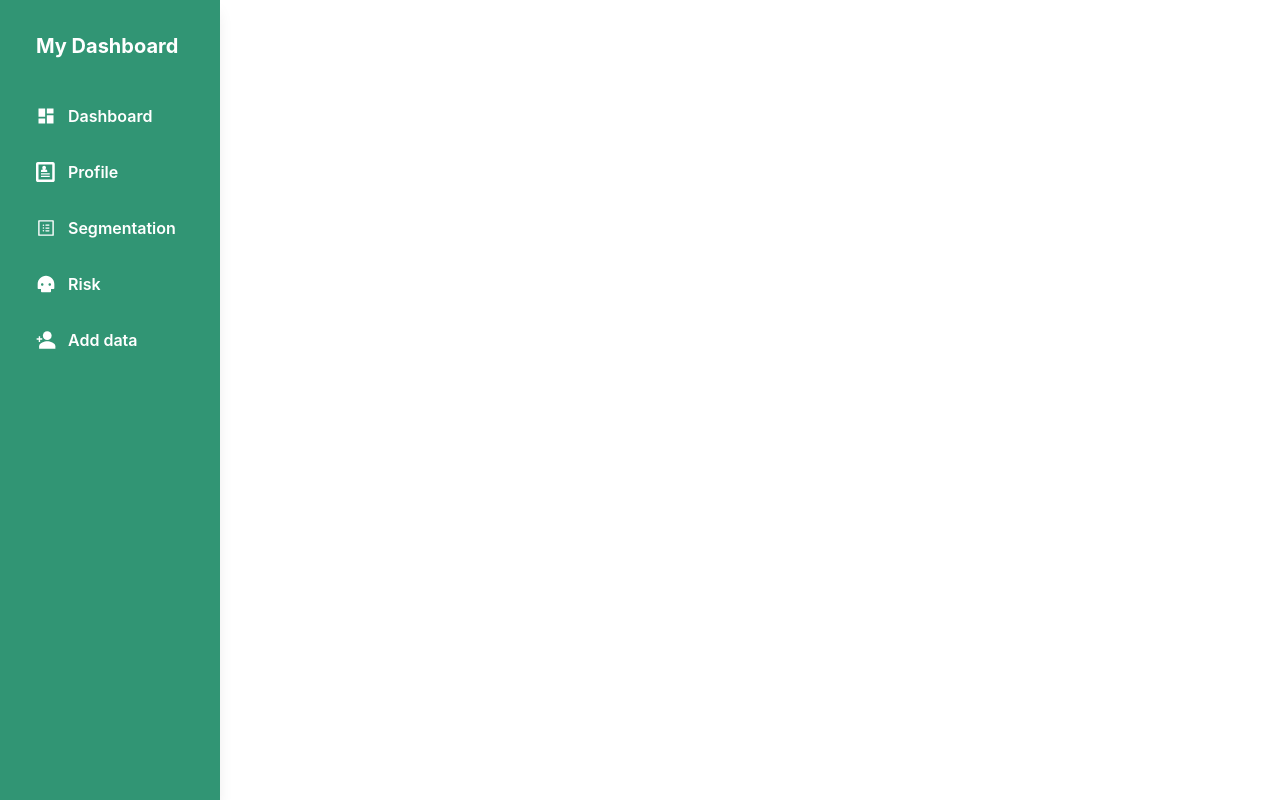
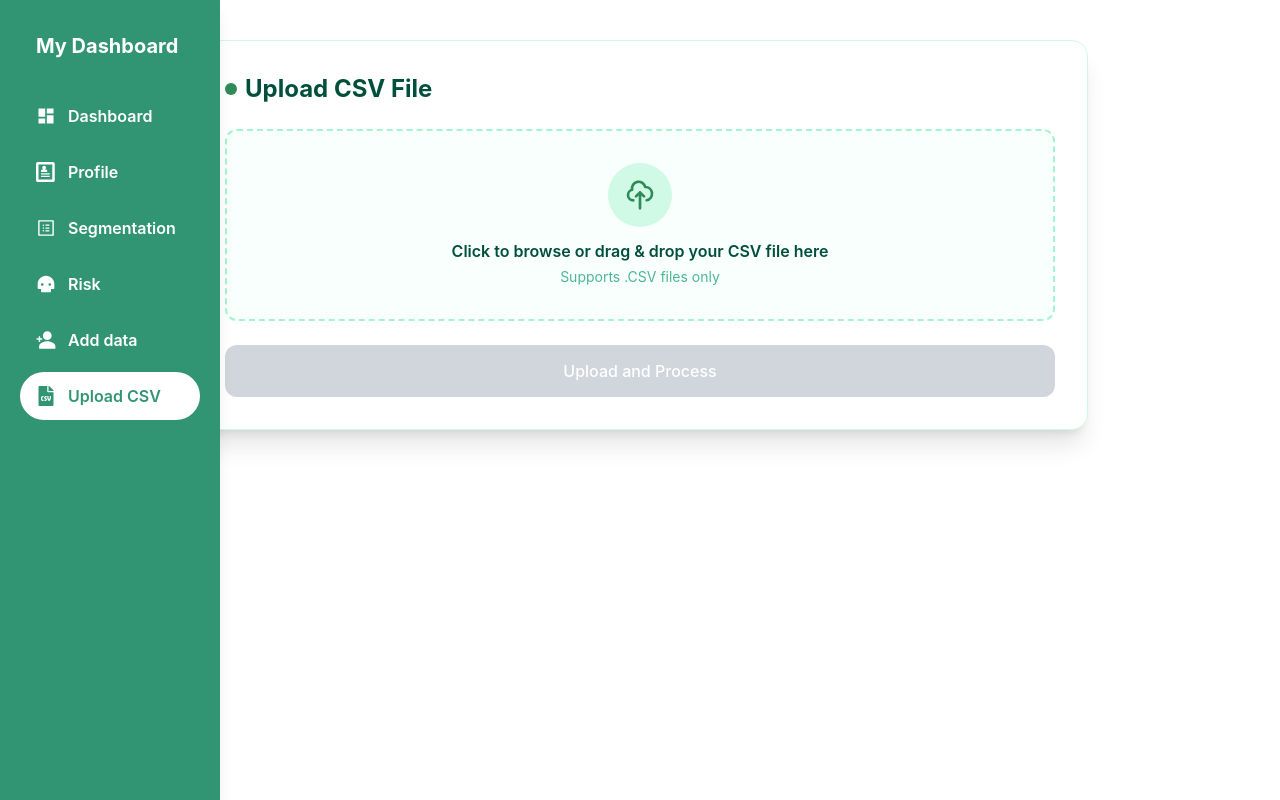
Before and after one commit to kauramadhav50/debugthugs, a React (Vite) app in the folder frontend/: page /csv in a window 1280 px wide. Built offline with nearby package versions, Linux system fonts and the light colour scheme.

Commit message:
Add new feature

```diff
--- a/frontend/src/components/Sidebar.jsx
+++ b/frontend/src/components/Sidebar.jsx
@@ -5,6 +5,7 @@ import { ImProfile } from "react-icons/im";
 import { AiOutlineProfile } from "react-icons/ai";
 import { RiSkullFill } from "react-icons/ri";
 import { IoPersonAddSharp } from "react-icons/io5";
+import { FaFileCsv } from "react-icons/fa";
 
 function Sidebar() {
   const [isOpen, setIsOpen] = useState(false);
@@ -22,6 +23,11 @@ function Sidebar() {
       name: "Add data",
       path: "/form",
       icon: IoPersonAddSharp,
+    },
+    {
+      name: "Upload CSV",
+      path: "/csv",
+      icon: FaFileCsv,
     },
   ];
 
--- /dev/null
+++ b/frontend/src/components/UploadCsv.jsx
@@ -0,0 +1,146 @@
+import React, { useState } from "react";
+import { csvApi } from "../connections/Api";
+
+function UploadCsv() {
+  const [data, setData] = useState(null);
+  const [file, setFile] = useState(null);
+  const [loading, setLoading] = useState(false);
+  const [error, setError] = useState(null);
+
+  const handleFileChange = (e) => {
+    const selectedFile = e.target.files[0];
+    if (selectedFile) {
+      if (selectedFile.name && !selectedFile.name.endsWith(".csv")) {
+        setError("Please upload a valid .csv file.");
+        setFile(null);
+        return;
+      }
+      setError(null);
+      setFile(selectedFile);
+    }
+  };
+
+  const handleUpload = async (e) => {
+    e.preventDefault();
+    if (!file) return;
+
+    setLoading(true);
+    setError(null);
+
+    const formData = new FormData();
+    formData.append("file", file);
+    // Add the required dataset_type field that your backend is asking for:
+    formData.append("dataset_type", "students"); // Change this value based on your backend options (e.g., 'students', 'risk', etc.)
+
+    try {
+      const response = await csvApi(formData);
+      setData(response);
+      setLoading(false);
+      alert("File uploaded successfully!");
+    } catch (err) {
+      console.error("Failed to upload the file", err);
+      const backendError = err.response?.data
+        ? JSON.stringify(err.response.data)
+        : "Failed to upload the file.";
+      setError(backendError);
+      setLoading(false);
+    }
+  };
+
+  return (
+    <div className="max-w-4xl mx-auto p-8 bg-white rounded-2xl shadow-xl border border-emerald-100 mt-10">
+      <h2 className="text-2xl font-bold text-emerald-900 mb-6 flex items-center gap-2">
+        <span className="w-3 h-3 rounded-full bg-[#2E8B57]"></span>
+        Upload CSV File
+      </h2>
+
+      {/* Upload Form */}
+      <form onSubmit={handleUpload} className="space-y-6">
+        <div className="border-2 border-dashed border-emerald-200 rounded-xl p-8 text-center bg-emerald-50/30 hover:bg-emerald-50/60 hover:border-[#2E8B57] transition-all">
+          <input
+            type="file"
+            accept=".csv"
+            onChange={handleFileChange}
+            className="hidden"
+            id="csv-file-input"
+          />
+          <label
+            htmlFor="csv-file-input"
+            className="cursor-pointer flex flex-col items-center"
+          >
+            <div className="w-16 h-16 rounded-full bg-emerald-100 flex items-center justify-center text-[#2E8B57] mb-3">
+              <svg
+                className="w-8 h-8"
+                fill="none"
+                stroke="currentColor"
+                viewBox="0 0 24 24"
+              >
+                <path
+                  strokeLinecap="round"
+                  strokeLinejoin="round"
+                  strokeWidth="2"
+                  d="M7 16a4 4 0 01-.88-7.903A5 5 0 1115.9 6L16 6a5 5 0 011 9.9M15 13l-3-3m0 0l-3 3m3-3v12"
+                />
+              </svg>
+            </div>
+            <span className="text-emerald-900 font-semibold">
+              {file
+                ? file.name
+                : "Click to browse or drag & drop your CSV file here"}
+            </span>
+            <span className="text-sm text-emerald-600/70 mt-1">
+              Supports .CSV files only
+            </span>
+          </label>
+        </div>
+
+        {error && (
+          <div className="p-3 bg-red-50 border border-red-200 rounded-lg text-red-600 text-sm font-medium">
+            {error}
+          </div>
+        )}
+
+        <button
+          type="submit"
+          disabled={!file || loading}
+          className={`w-full py-3.5 px-4 rounded-xl text-white font-medium transition-all shadow-md ${
+            !file || loading
+              ? "bg-gray-300 cursor-not-allowed shadow-none"
+              : "bg-[#2E8B57] hover:bg-[#257047] active:scale-[0.99]"
+          }`}
+        >
+          {loading ? "Uploading..." : "Upload and Process"}
+        </button>
+      </form>
+
+      {/* Data Preview Section */}
+      {data && (
+        <div className="mt-10">
+          <h3 className="text-lg font-semibold text-emerald-900 mb-4">
+            Data Preview
+          </h3>
+          <div className="overflow-x-auto border border-emerald-100 rounded-xl shadow-sm">
+            <table className="min-w-full divide-y divide-emerald-100">
+              <thead className="bg-emerald-50/50">
+                <tr>
+                  <th className="px-6 py-3 text-left text-xs font-semibold text-emerald-800 uppercase tracking-wider">
+                    Response Data
+                  </th>
+                </tr>
+              </thead>
+              <tbody className="bg-white divide-y divide-emerald-50">
+                <tr>
+                  <td className="px-6 py-4 text-sm text-gray-600">
+                    <pre>{JSON.stringify(data, null, 2)}</pre>
+                  </td>
+                </tr>
+              </tbody>
+            </table>
+          </div>
+        </div>
+      )}
+    </div>
+  );
+}
+
+export default UploadCsv;
--- a/frontend/src/connections/Api.jsx
+++ b/frontend/src/connections/Api.jsx
@@ -22,3 +22,12 @@ export const FormApi = async (data) => {
   });
   return response;
 };
+
+export const csvApi = async (formData) => {
+    const response = await API.post('/api/v1/import/csv/', formData, {
+        headers: {
+            'Content-Type': 'multipart/form-data',
+        },
+    })
+    return response.data
+}
--- a/frontend/src/routes/AppRoute.jsx
+++ b/frontend/src/routes/AppRoute.jsx
@@ -5,6 +5,7 @@ import Student_profile from "../pages/Student_profile";
 import Student_segmentation from "../pages/Student_segmentation";
 import At_risk_student from "../pages/At_risk_student";
 import Form from "../components/Form";
+import UploadCsv from "../components/UploadCsv";
 
 function AppRoute() {
   return (
@@ -14,6 +15,7 @@ function AppRoute() {
       <Route path="/segmentation" element={<Student_segmentation />} />
       <Route path="/risks" element={<At_risk_student />} />
       <Route path="/form" element={<Form />} />
+      <Route path="/csv" element={<UploadCsv />} />
     </Routes>
   );
 }
```
